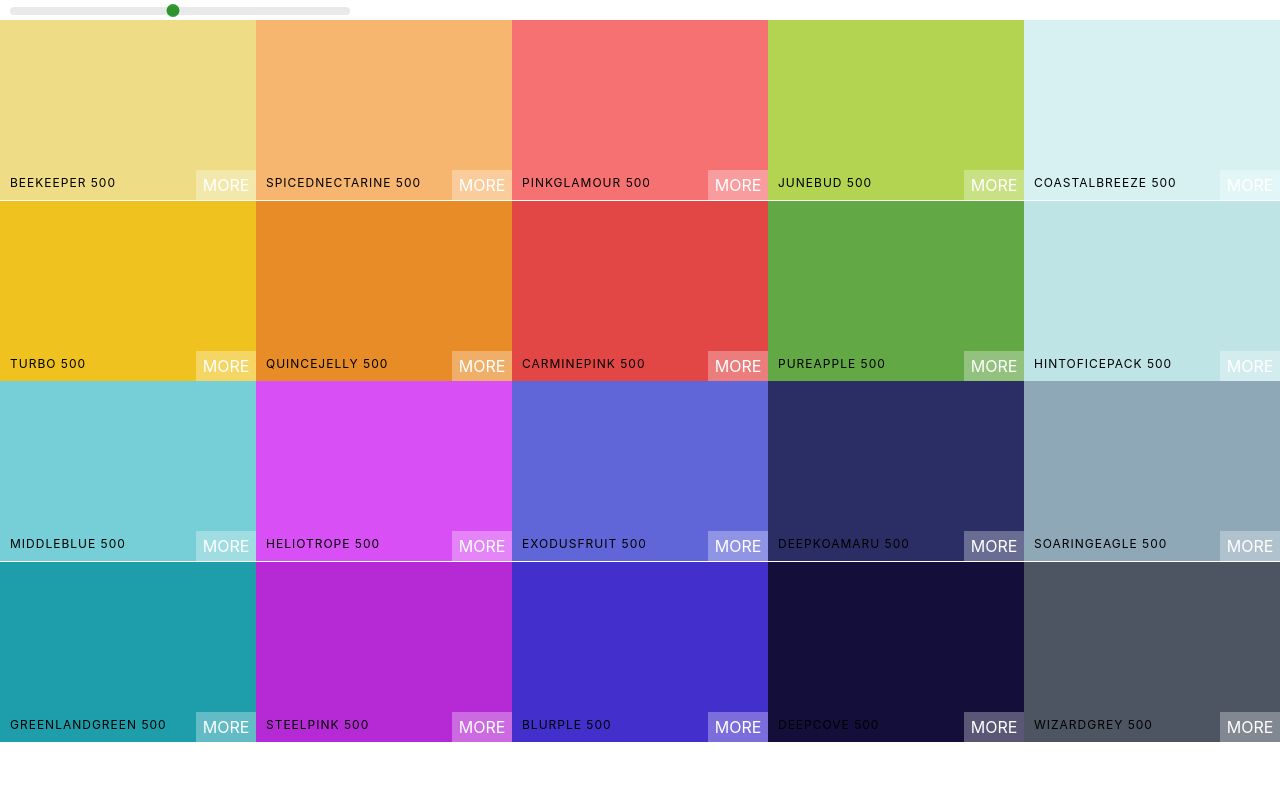
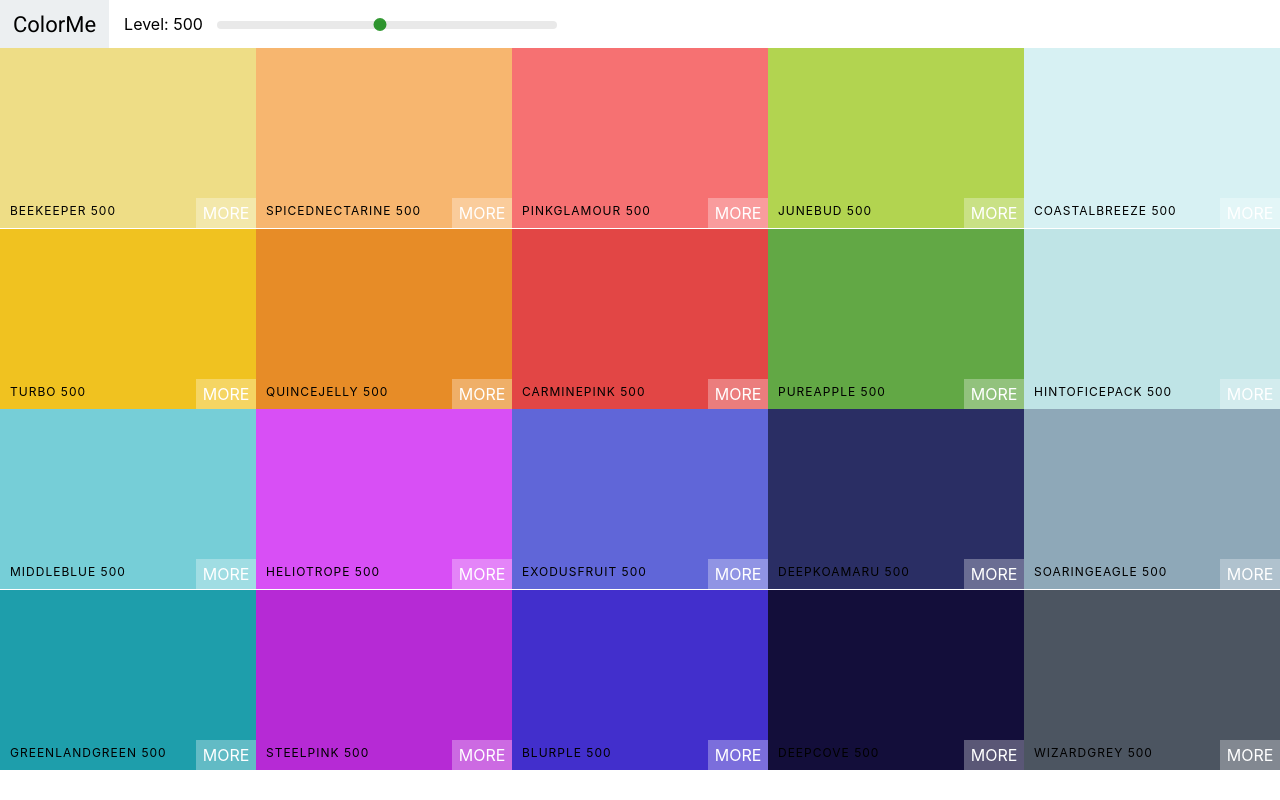
Before and after one commit to fineboyy/colors-app, a React (Create React App) app: page / in a window 1280 px wide. Built offline with nearby package versions, Linux system fonts and the light colour scheme.

Commit message:
Added  Navbar Component

```diff
--- a/public/index.html
+++ b/public/index.html
@@ -1,20 +1,22 @@
 <!DOCTYPE html>
 <html lang="en">
+
 <head>
   <meta charset="utf-8" />
   <link rel="icon" href="%PUBLIC_URL%/favicon.ico" />
   <meta name="viewport" content="width=device-width, initial-scale=1" />
   <meta name="theme-color" content="#000000" />
-    <meta
-      name="description"
-      content="Web site created using create-react-app"
-    />
+  <meta name="description" content="Web site created using create-react-app" />
   <link rel="apple-touch-icon" href="%PUBLIC_URL%/logo192.png" />
   <!--
       manifest.json provides metadata used when your web app is installed on a
       user's mobile device or desktop. See https://developers.google.com/web/fundamentals/web-app-manifest/
     -->
   <link rel="manifest" href="%PUBLIC_URL%/manifest.json" />
+
+  <link rel="preconnect" href="https://fonts.googleapis.com">
+  <link rel="preconnect" href="https://fonts.gstatic.com" crossorigin>
+  <link href="https://fonts.googleapis.com/css2?family=Roboto:wght@100;400;500&display=swap" rel="stylesheet">
   <!--
       Notice the use of %PUBLIC_URL% in the tags above.
       It will be replaced with the URL of the `public` folder during the build.
@@ -26,6 +28,7 @@
     -->
   <title>React App</title>
 </head>
+
 <body>
   <noscript>You need to enable JavaScript to run this app.</noscript>
   <div id="root"></div>
@@ -40,4 +43,5 @@
       To create a production bundle, use `npm run build` or `yarn build`.
     -->
 </body>
+
 </html>
--- /dev/null
+++ b/src/Navbar.css
@@ -0,0 +1,69 @@
+.Navbar {
+    display: flex;
+    align-items: center;
+    justify-content: flex-start;
+    height: 6vh;
+}
+
+.logo {
+    margin-right: 15px;
+    padding: 0 13px;
+    font-size: 22px;
+    background-color: #eceff1;
+    font-family: 'Roboto', sans-serif;
+    height: 100%;
+    display: flex;
+    align-items: center;
+}
+
+.logo a {
+    text-decoration: none;
+    color: black;
+}
+
+
+
+
+
+
+
+
+
+.slider {
+    width: 340px;
+    margin: 0 10px;
+    display: inline-block;
+}
+
+.rc-slider-track {
+    background-color: transparent;
+}
+
+.rc-slider-rail {
+    height: 8px;
+}
+
+.rc-slider-handle,
+.rc-slider-handle:active,
+.rc-slider-handle:focus,
+.rc-slider-handle:focus-visible,
+.rc-slider-handle:hover {
+    background-color: green;
+    outline: none;
+    border: 2px solid green;
+    box-shadow: none;
+    width: 13px;
+    height: 13px;
+    margin-left: -7px;
+    margin-top: -3px;
+}
+
+.rc-slider-handle-click-focused:focus {
+    border-color: 2px solid green;
+    box-shadow: unset;
+  }
+
+.rc-slider-handle-dragging.rc-slider-handle-dragging.rc-slider-handle-dragging {
+    border-color: 2px solid green;
+    box-shadow: none;
+  }
--- /dev/null
+++ b/src/Navbar.js
@@ -0,0 +1,31 @@
+import React, { Component } from 'react'
+import Slider from 'rc-slider'
+import 'rc-slider/assets/index.css'
+import './Navbar.css'
+
+export class Navbar extends Component {
+  render() {
+
+    const { level, changeLevel } = this.props
+    return (
+      <header className='Navbar'>
+        <div className='logo'>
+          <a href="#">ColorMe</a>
+        </div>
+        <div className='slider-container'>
+          <span>Level: {level} </span>
+          <div className='slider'>
+            <Slider defaultValue={level}
+              min={100}
+              max={900}
+              step={100}
+              onChange={changeLevel}
+            />
+          </div>
+        </div>
+      </header>
+    )
+  }
+}
+
+export default Navbar
--- a/src/Palette.css
+++ b/src/Palette.css
@@ -5,42 +5,3 @@
 .Palette-colors {
     height: 90%;
 }
-
-.slider {
-    width: 340px;
-    margin: 0 10px;
-    display: inline-block;
-}
-
-.rc-slider-track {
-    background-color: transparent;
-}
-
-.rc-slider-rail {
-    height: 8px;
-}
-
-.rc-slider-handle,
-.rc-slider-handle:active,
-.rc-slider-handle:focus,
-.rc-slider-handle:focus-visible,
-.rc-slider-handle:hover {
-    background-color: green;
-    outline: none;
-    border: 2px solid green;
-    box-shadow: none;
-    width: 13px;
-    height: 13px;
-    margin-left: -7px;
-    margin-top: -3px;
-}
-
-.rc-slider-handle-click-focused:focus {
-    border-color: 2px solid green;
-    box-shadow: unset;
-  }
-
-.rc-slider-handle-dragging.rc-slider-handle-dragging.rc-slider-handle-dragging {
-    border-color: 2px solid green;
-    box-shadow: none;
-  }
--- a/src/Palette.js
+++ b/src/Palette.js
@@ -1,7 +1,6 @@
 import React, { Component } from 'react'
 import ColorBox from './ColorBox'
-import Slider from 'rc-slider'
-import 'rc-slider/assets/index.css'
+import Navbar from './Navbar'
 import './Palette.css'
 
 export class Palette extends Component {
@@ -28,14 +27,7 @@
         ))
         return (
             <div className='Palette'>
-                <div className='slider'>
-                    <Slider defaultValue={level}
-                        min={100}
-                        max={900}
-                        step={100}
-                        onChange={this.changeLevel}
-                    />
-                </div>
+               <Navbar level={level} changeLevel={this.changeLevel} />
                 {/* Navbar goes here */}
                 <div className='Palette-colors'>
                     {colorBoxes}
```
Lines whose indentation alone changed are shown as unchanged.
